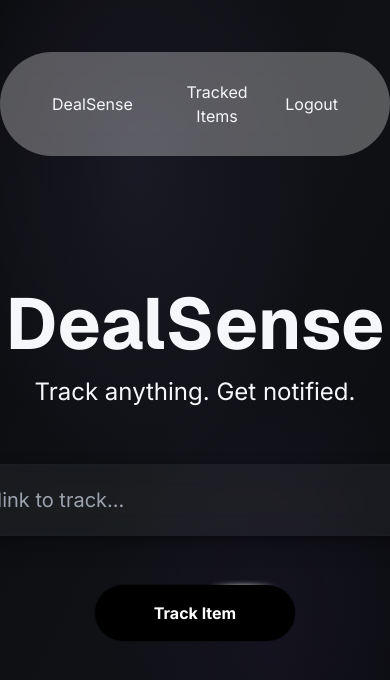
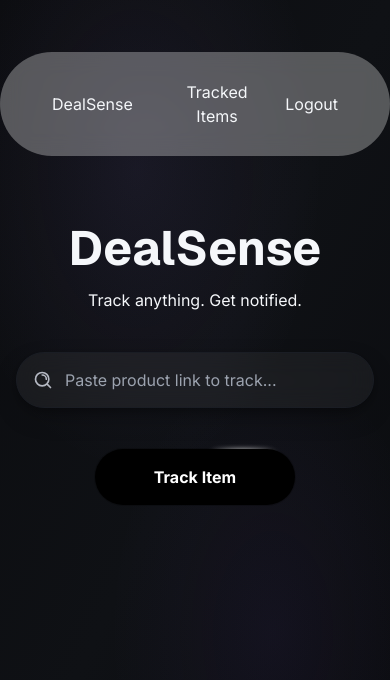
Before and after one commit to fareezmir/smart-price-tracker, a Next.js app in the folder frontend/: page / in a window 390 px wide. Shown: the top 680 px of the page. Built offline with nearby package versions, Linux system fonts and the light colour scheme.

Commit message:
responsiveness + scraper factory for scalability

```diff
--- a/frontend/src/app/page.tsx
+++ b/frontend/src/app/page.tsx
@@ -16,14 +16,15 @@ export default function Home() {
 
 
       {/* Content */}
-      <div className="relative z-10 mx-auto container flex flex-col items-center justify-start text-center gap-4 md:gap-6 min-h-screen pt-48">
-        <h1 className="mx-auto max-w-3xl font-geist text-7xl font-bold text-center">DealSense</h1>
-        <h2 className="mx-auto mb-10 max-w-3xl font-inter text-2xl text-center">Track anything. Get notified.</h2>
-        <div className="mb-8">
+      <div className="relative z-10 mx-auto container px-4 md:px-6 flex flex-col items-center justify-start text-center gap-4 md:gap-6 min-h-screen pt-32 md:pt-48">
+        <h1 className="mx-auto max-w-3xl font-geist text-5xl md:text-6xl lg:text-7xl font-bold text-center">DealSense</h1>
+        <h2 className="mx-auto mb-6 md:mb-10 max-w-3xl font-inter text-base md:text-xl lg:text-2xl text-center px-4">Track anything. Get notified.</h2>
+        <div className="mb-6 md:mb-8 w-full max-w-2xl mx-auto">
           <SearchBar
             value = {link}
             onChange = {(e) => setLink(e.target.value)}
             onSubmit={() => handleSearch(link)}
+            className="w-full"
           />
         </div>
         <div>
--- a/frontend/src/components/ui/SearchBar.tsx
+++ b/frontend/src/components/ui/SearchBar.tsx
@@ -14,20 +14,20 @@ type SearchBarProps = InputHTMLAttributes<HTMLInputElement> & {
 function SearchBar({value, onChange, onSubmit, inputClassName, className, ...props}: SearchBarProps) {
     return (
         <div className={cn(
-          "flex items-center w-[50rem] h-[4.5rem] rounded-pill px-4",
+          "flex items-center w-full max-w-[50rem] h-[3.5rem] md:h-[4.5rem] rounded-pill px-4",
           "bg-white/5 hover:bg-white/10 backdrop-blur-md border border-borderSlate",
           "focus-within:ring-2 focus-within:ring-primaryPurpleHover/40 transition-colors shadow-soft",
           inputClassName,
           className
         )}>
-          <SearchIcon size={24} className="text-textGray mx-3" />
+          <SearchIcon size={20} className="text-textGray mr-3 flex-shrink-0" />
           <input
             {...props}
             value={value}
             onChange={onChange}
             onKeyDown={(e) => e.key === 'Enter' && onSubmit(value)}
             placeholder="Paste product link to track..."
-            className="flex-1 bg-transparent border-none outline-none text-textWhite placeholder:text-gray-400 text-xl"
+            className="flex-1 bg-transparent border-none outline-none text-textWhite placeholder:text-gray-400 text-base md:text-xl"
           />
         </div>
       );
```
Also changed, not shown: 1 other file (tests, documents, lock files or other folders).
